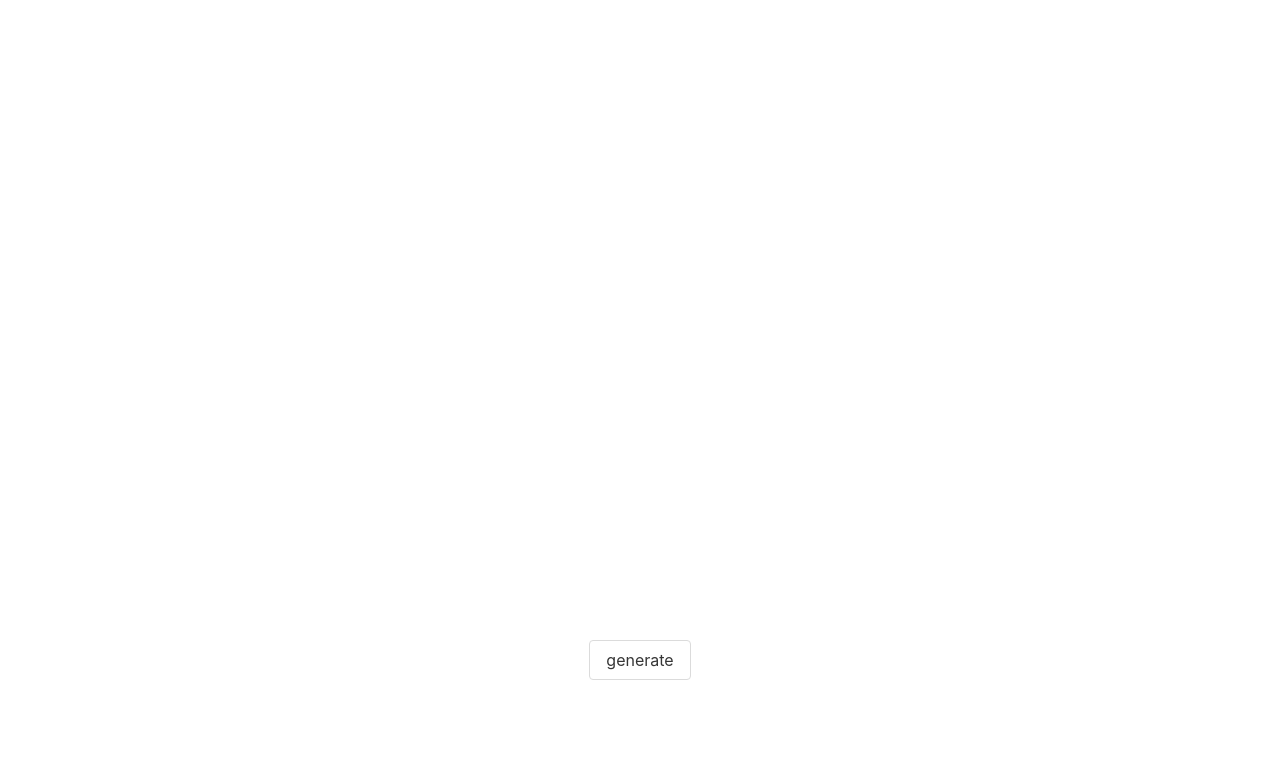
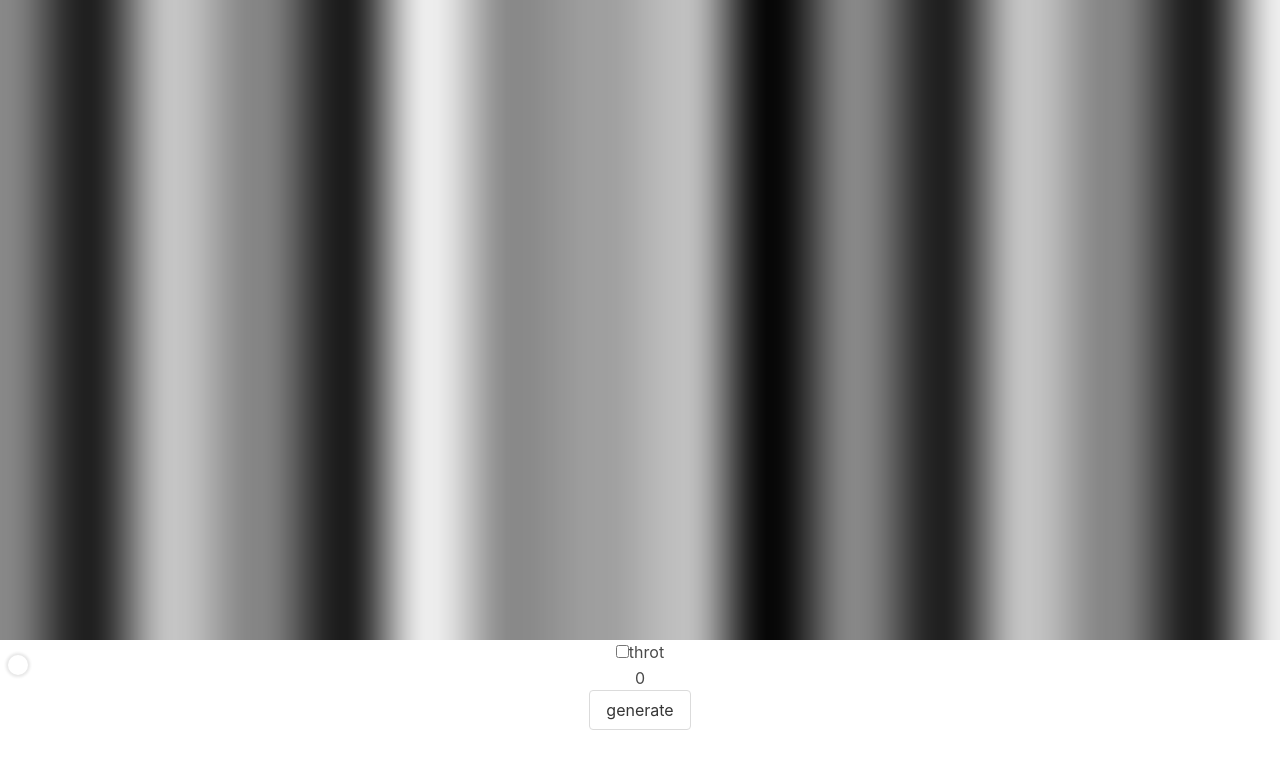
Before and after one commit to qhwa/noise-exercise, a React (Create React App) app: page / in a window 1280 px wide. Shown: the top 768 px of the page. Built offline with nearby package versions, Linux system fonts and the light colour scheme.

Commit message:
smooth value noise

```diff
--- a/src/App.css
+++ b/src/App.css
@@ -25,3 +25,29 @@ canvas {
   display: block;
   width: 100%;
 }
+
+input[type=range] {
+  flex: 1;
+  display: block;
+  -webkit-appearance: none;
+  width: calc(100% - (70px));
+  height: 2px;
+  border-radius: 5px;
+  background: rgba(0, 0, 0, 0.314);
+  outline: none;
+  padding: 0;
+  margin: 0 8px;
+  cursor: pointer;
+}
+
+input[type=range]::-webkit-slider-thumb {
+  -webkit-appearance: none;
+  width: 20px;
+  height: 20px;
+  border-radius: 50%;
+  background: white;
+  box-shadow: 0 0 3px 2px rgba(0, 0, 0, .1);
+  cursor: pointer;
+  transition: all 0.15s ease-in-out;
+  background-color: white;
+}
--- a/src/App.js
+++ b/src/App.js
@@ -1,41 +1,76 @@
-import React, {useRef} from 'react';
+import React, {useRef, useState, useEffect} from 'react';
 import generateNoise from './noise';
 import 'bulma/css/bulma.min.css';
 import './App.css';
 
 function App() {
   const canvasEl = useRef(null);
+  const [throt, setThrot] = useState(false);
+  const [t, setTime] = useState(0);
+
+  useEffect(() => {
+    refresh();
+  });
 
   return (
     <div className="App">
       <canvas ref={canvasEl} />
-      <form onSubmit={e => handleSubmit(e, canvasEl)}>
+      <form onSubmit={e => {
+        handleSubmit(e)
+      }}>
+        <div>
+          <label>
+            <input type="checkbox" value={throt} onChange={
+              e => setThrot(e.target.checked)
+            } />
+            throt
+          </label>
+        </div>
+
+        <div>
+          <label>
+            <input
+              type="range"
+              max="100"
+              value={t}
+              onChange={e => {
+                setTime(e.target.value);
+              }}
+              style={{background: `linear-gradient(90deg, rgb(11, 30, 223) ${t}%, rgba(255, 255, 255, 0.216) ${t}%)`}}
+            />
+            {t}
+          </label>
+        </div>
+
         <input type="submit" value="generate" className="button" />
       </form>
     </div>
   );
+
+  function handleSubmit(evt) {
+    evt.preventDefault();
+    refresh();
   }
 
-function handleSubmit(evt, ref) {
-  evt.preventDefault();
-
-  const canvas = ref.current;
+  function refresh() {
+    const canvas = canvasEl.current;
     const {width, height} = canvas;
     const ctx = canvas.getContext('2d');
-  ctx.fillStyle = 'green';
-  ctx.fillRect(0, 0, width, height);
 
-  const image = generateImage(width, height);
+    const image = generateImage(width, height, throt, t);
     ctx.putImageData(image, 0, 0);
   }
+}
 
-function generateImage(w, h) {
-  const data = generateNoise(w, h);
+function generateImage(w, h, throt, t) {
+  const grey = generateNoise(w, h, t);
   const numbers = Uint8ClampedArray.from({length: w * h * 4}, (_, k) => {
     const idx = k >> 2;
     const type = k % 4;
     if (type < 3) {
-      return data[idx];
+      return throt ?
+        uvTransform(grey[idx], [0, 158], [0, 255]) :
+        grey[idx];
     }
     return 255;
   });
@@ -43,4 +78,16 @@ function generateImage(w, h) {
   return new ImageData(numbers, w, h);
 }
 
+function uvTransform(n, [min, max], [minV, maxV]) {
+  if (n > max) {
+    return maxV;
+  }
+
+  if (n < min) {
+    return minV;
+  }
+
+  return 128;
+}
+
 export default App;
--- a/src/noise.js
+++ b/src/noise.js
@@ -1,9 +1,41 @@
-export default function generateNoise(w, h) {
-  return whiteNoise(w, h);
+export default function generateNoise(w, h, t = 0) {
+  return valueNoise(w, h, t);
 }
 
-function whiteNoise(w, h) {
+export function whiteNoise(w, h) {
   return Uint8ClampedArray.from({length: w * h}, () => {
     return Math.floor(Math.random() * 255);
   });
 }
+
+const GRID = 10; // 纹理划分 10 个格子
+const template = Array.from({length: GRID}, (_, k) => {
+  return Math.floor(Math.random() * 255);
+});
+
+export function valueNoise(w, h, t) {
+  return Uint8ClampedArray.from({length: w * h}, (_, k) => {
+    const SPEED = 2;
+    const x = normalize(k % w, Math.floor(t * SPEED), GRID);
+    const x0 = Math.floor(x);
+    const x1 = x0 === GRID - 1 ? 0 : x0 + 1;
+
+    return cosineRemap(template[x0], template[x1], x - x0);
+  });
+}
+
+function normalize(x, offset, grids) {
+  let n = ((x - offset) / 20 % grids);
+  if (n < 0) {
+    n += grids;
+  }
+  return n;
+}
+
+function cosineRemap(min, max, t) {
+  return lerp(min, max, (1 - Math.cos(t * Math.PI)) * 0.5);
+}
+
+function lerp(min, max, t) {
+  return min + (max - min) * t;
+}
```
Lines whose indentation alone changed are shown as unchanged.
